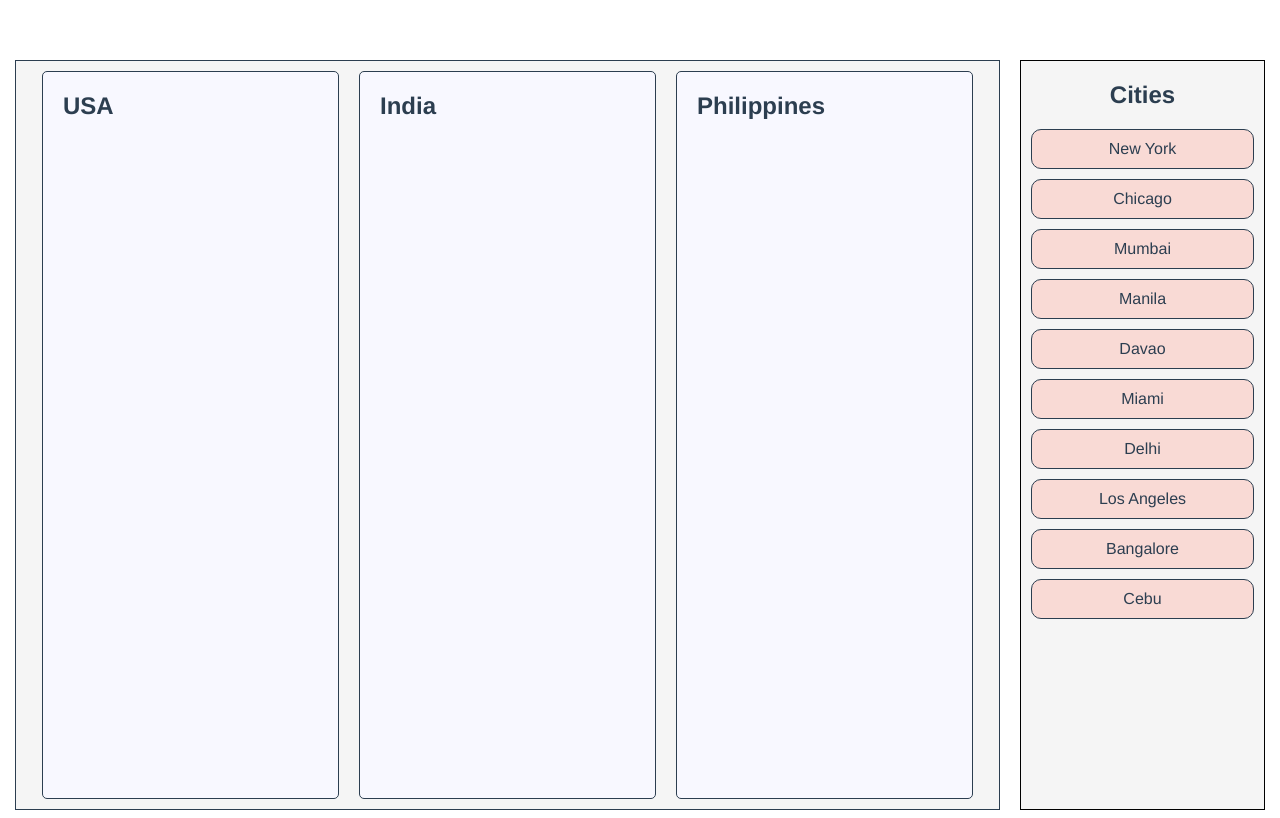
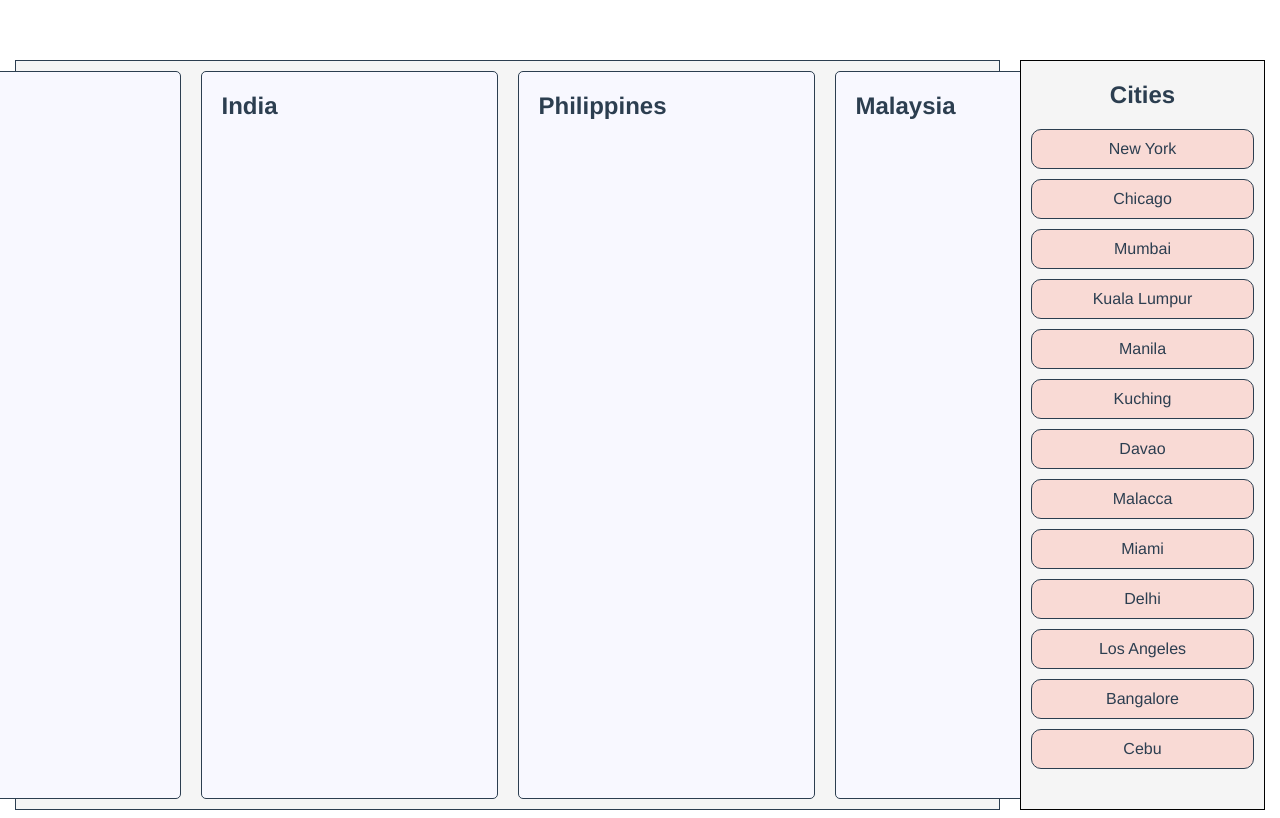
Before and after one commit to cyril2day/vue-drag-and-drop-sample-task, a Vue app: page / in a window 1280 px wide. Built offline with nearby package versions, Linux system fonts and the light colour scheme.

Commit message:
add country

```diff
--- a/src/components/Country/data.ts
+++ b/src/components/Country/data.ts
@@ -18,7 +18,13 @@ export const Countries: Country[] = [
     name: 'Philippines',
     slug: 'philippines',
     cities: [4, 5, 6],
-  }
+  },
+  {
+    id: 4,
+    name: 'Malaysia',
+    slug: 'malaysia',
+    cities: [4, 5, 6],
+  },
 ]
 
 export const Cities: City[] = [
@@ -35,4 +41,8 @@ export const Cities: City[] = [
     { id: 8, name: 'Chicago' },
     { id: 9, name: 'Miami' },
     { id: 10, name: 'Los Angeles' },
+    // Malaysia
+    { id: 11, name: 'Kuala Lumpur' },
+    { id: 12, name: 'Malacca' },
+    { id: 13, name: 'Kuching' },
 ]
```
